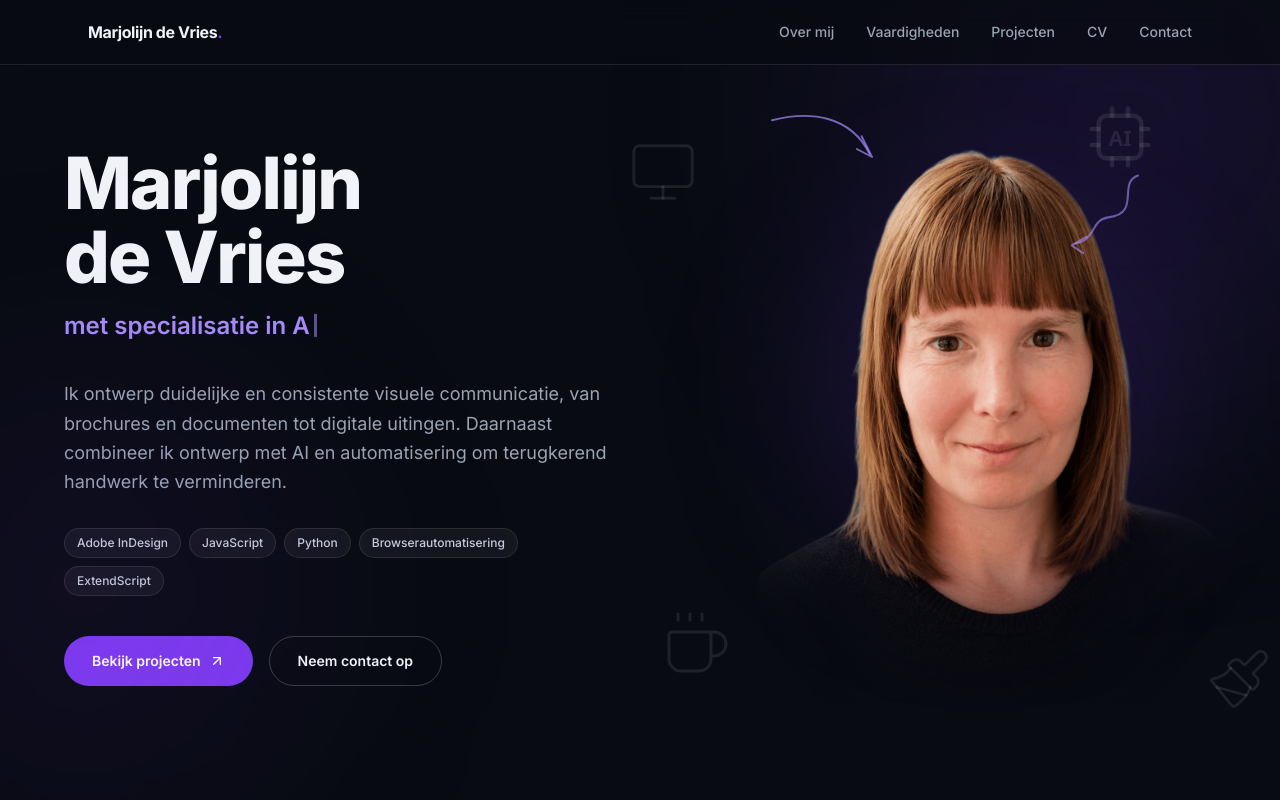
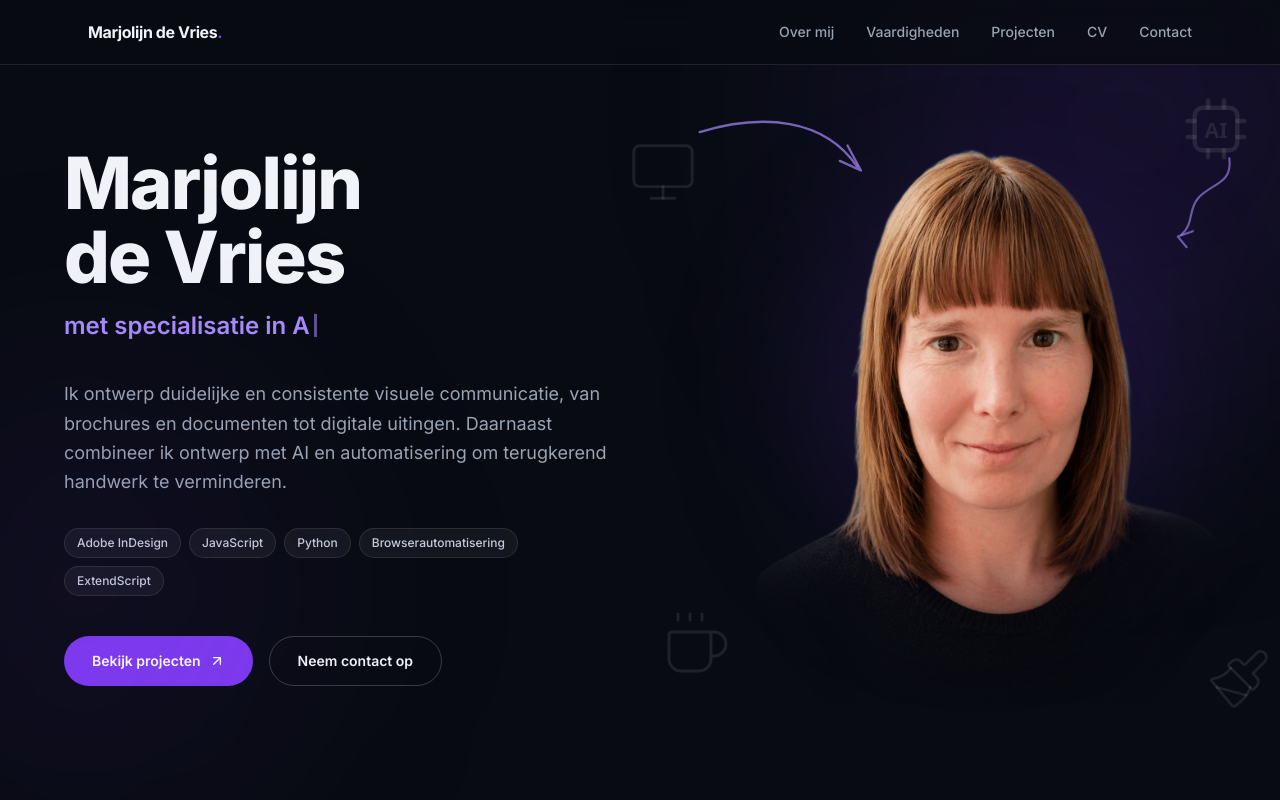
Before and after one commit to Marj091/portfolio-website, a Next.js app: page / in a window 1280 px wide. Shown: the top 800 px of the page. Built offline with nearby package versions, Linux system fonts and the light colour scheme.

Commit message:
Hero: AI-chip verder van hoofd, krullend pijltje op afstand (niet over haar), pc-pijltje langer richting pc

```diff
--- a/app/page.tsx
+++ b/app/page.tsx
@@ -384,25 +384,25 @@ function Hero() {
 
             {/* Speels verspreide, kale achtergrond-icoontjes, ver uiteen */}
             <BgIcon icon={Monitor} size={70} className="top-2 -left-16 sm:-left-32" />
-            <AiChipIcon size={64} className="absolute z-0 text-white/[0.09] -top-6 right-6 sm:right-16" />
+            <AiChipIcon size={64} className="absolute z-0 text-white/[0.09] -top-8 -right-1 sm:-right-8" />
             <BgIcon icon={Coffee} size={72} className="bottom-6 -left-12 sm:-left-24" />
             <BgIcon icon={Paintbrush} size={66} className="-bottom-2 -right-4 sm:-right-14" />
 
-            {/* Pijltje van bovenaf naar het hoofd (tekent zichzelf) */}
+            {/* Pijltje van de pc naar het hoofd (tekent zichzelf) */}
             <DrawnArrow
-              className="absolute -top-6 -left-2 sm:left-2 w-32 h-20 text-[#A78BFA]/70 z-20 pointer-events-none"
-              viewBox="0 0 160 90"
-              d="M10 14 C 58 2, 108 8, 132 56"
-              head="M116 50 L135 60 L122 34"
+              className="absolute -top-5 -left-12 sm:-left-24 w-44 sm:w-64 h-24 text-[#A78BFA]/70 z-20 pointer-events-none"
+              viewBox="0 0 200 100"
+              d="M8 24 C 74 4, 138 10, 172 60"
+              head="M154 54 L176 64 L162 38"
               delay={0.3}
             />
 
-            {/* Krullend lijntje van het AI-icoon naar Marjolijn (tekent zichzelf) */}
+            {/* Krullend pijltje van het AI-icoon naar het hoofd, op afstand */}
             <DrawnArrow
-              className="absolute top-9 right-7 sm:right-16 w-24 h-24 text-[#A78BFA]/60 z-20 pointer-events-none"
-              viewBox="0 0 110 110"
-              d="M94 12 C 70 20, 98 56, 60 60 C 40 62, 46 86, 22 90"
-              head="M35 82 L18 92 L31 101"
+              className="absolute top-4 -right-1 sm:-right-6 w-20 h-28 text-[#A78BFA]/60 z-20 pointer-events-none"
+              viewBox="0 0 90 120"
+              d="M78 12 C 82 42, 56 40, 42 58 C 32 70, 38 86, 24 98"
+              head="M37 94 L20 100 L30 112"
               delay={0.6}
             />
 
```
